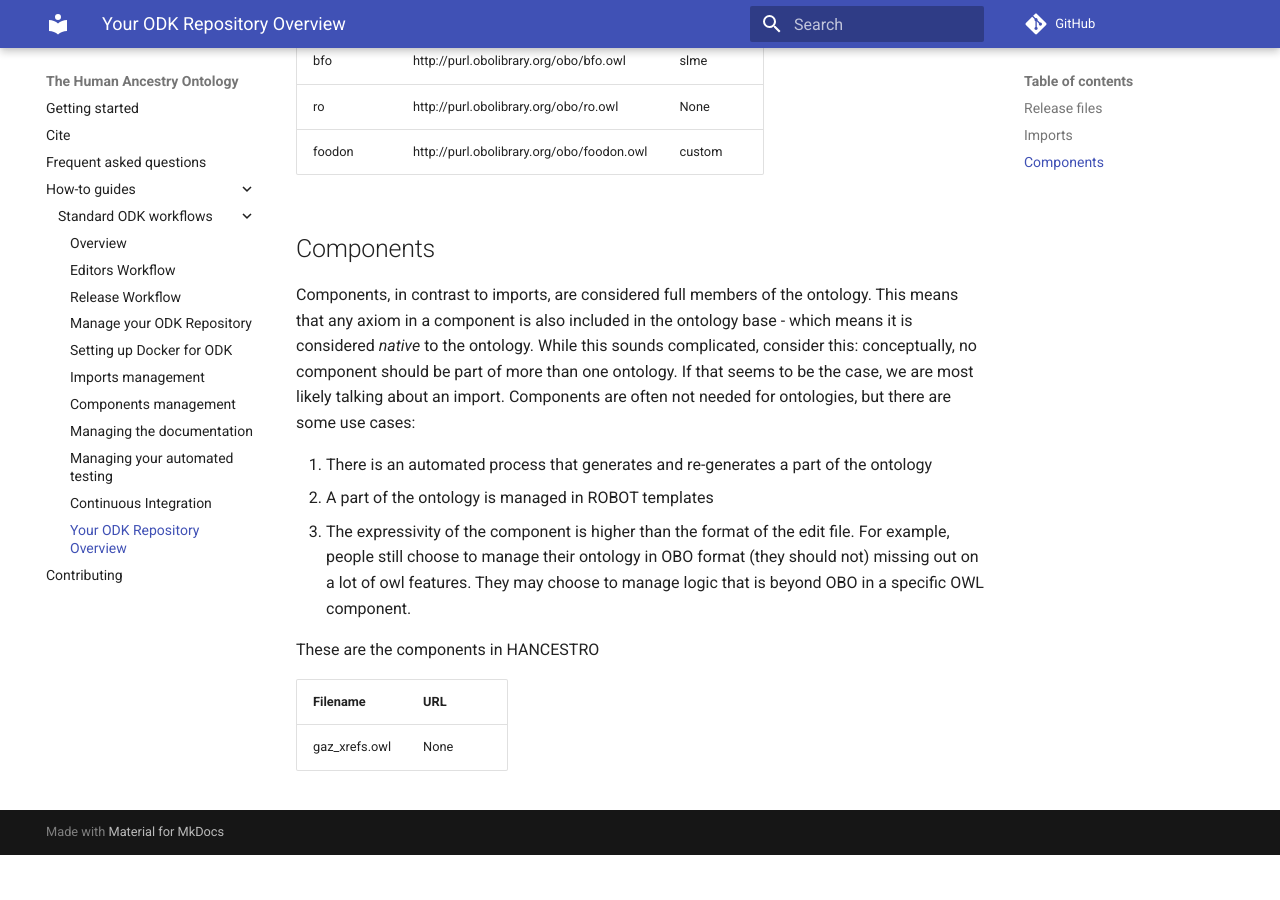
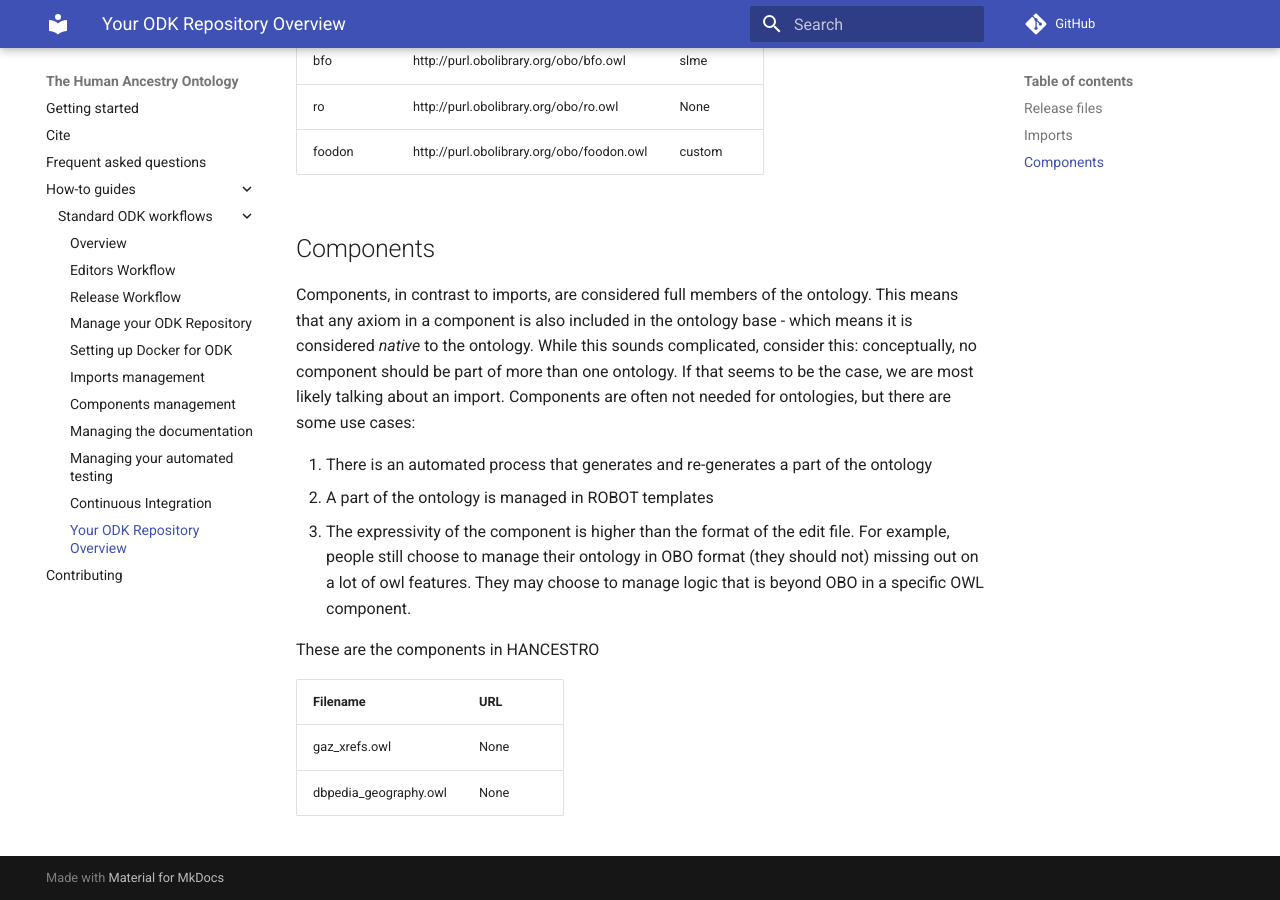
Before and after one commit to EBISPOT/hancestro, an MkDocs documentation site: the page built from docs/odk-workflows/RepositoryFileStructure.md, in a window 1280 px wide and 900 px high, scrolled down 760 px. Built offline with MkDocs 1.6.1 and Material for MkDocs 9.7.7, drawn with Linux system fonts in a browser that asks for light colours; comment, search, counter and statistics services are not loaded; before the commit the page ends 1615 px from its top, so only the background shows below that.

Commit message:
add dbpedia_geography component

```diff
--- a/docs/odk-workflows/RepositoryFileStructure.md
+++ b/docs/odk-workflows/RepositoryFileStructure.md
@@ -33,3 +33,4 @@ These are the components in HANCESTRO
 | Filename | URL |
 | -------- | --- |
 | gaz_xrefs.owl | None |
+| dbpedia_geography.owl | None |
--- a/src/ontology/hancestro-odk.yaml
+++ b/src/ontology/hancestro-odk.yaml
@@ -37,6 +37,11 @@ components:
       template_options: '--prefix "dbpedia: http://dbpedia.org/resource/" --prefix "oio: http://www.geneontology.org/formats/oboInOwl#"'
       templates:
         - gaz_xrefs.tsv
+    - filename: dbpedia_geography.owl
+      use_template: TRUE
+      template_options: '--prefix "dbpedia: http://dbpedia.org/resource/"'
+      templates:
+        - dbpedia_geography.csv
 robot_report:
   release_reports: False
   fail_on: ERROR
```
Also changed, not shown: 4 other files.
